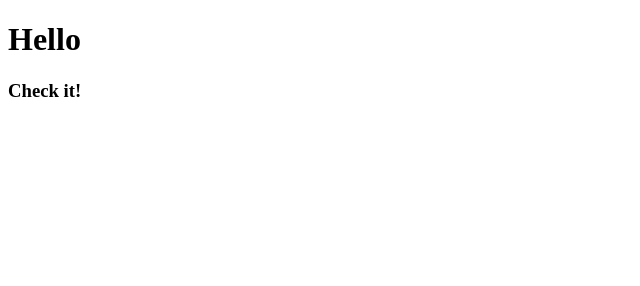
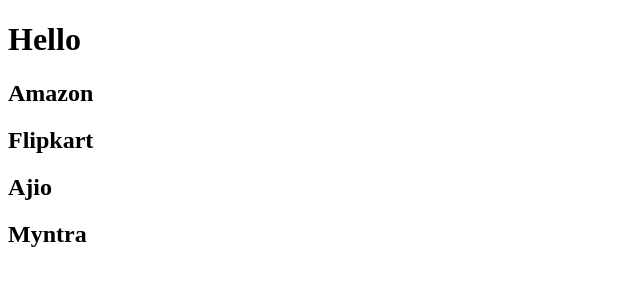
Before and after one commit to KS010/discountHub, a plain HTML site: page index.html in a window 1280 px wide. Shown: the whole page, without its empty margins (0-640 px from the left). Drawn offline with Linux system fonts and the light colour scheme.

Commit message:
Update index.html

```diff
--- a/index.html
+++ b/index.html
@@ -4,6 +4,9 @@
         <h1>Hello</h1>
     </head>
     <body>
-        <h3>Check it!</h3>
+        <h2>Amazon</h2>
+        <h2>Flipkart</h2>
+        <h2>Ajio</h2>
+        <h2>Myntra</h2>
     </body>
 </html>
```
